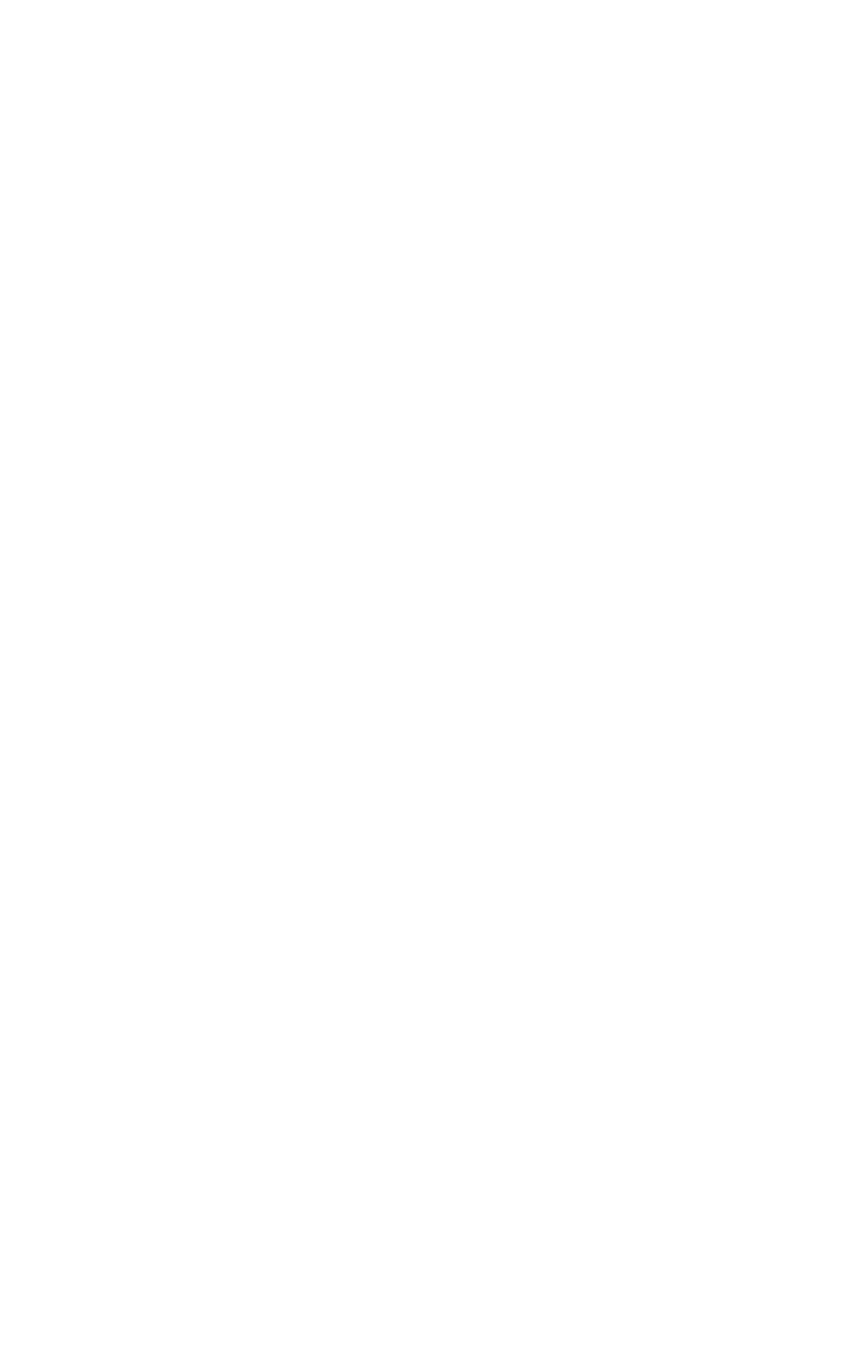
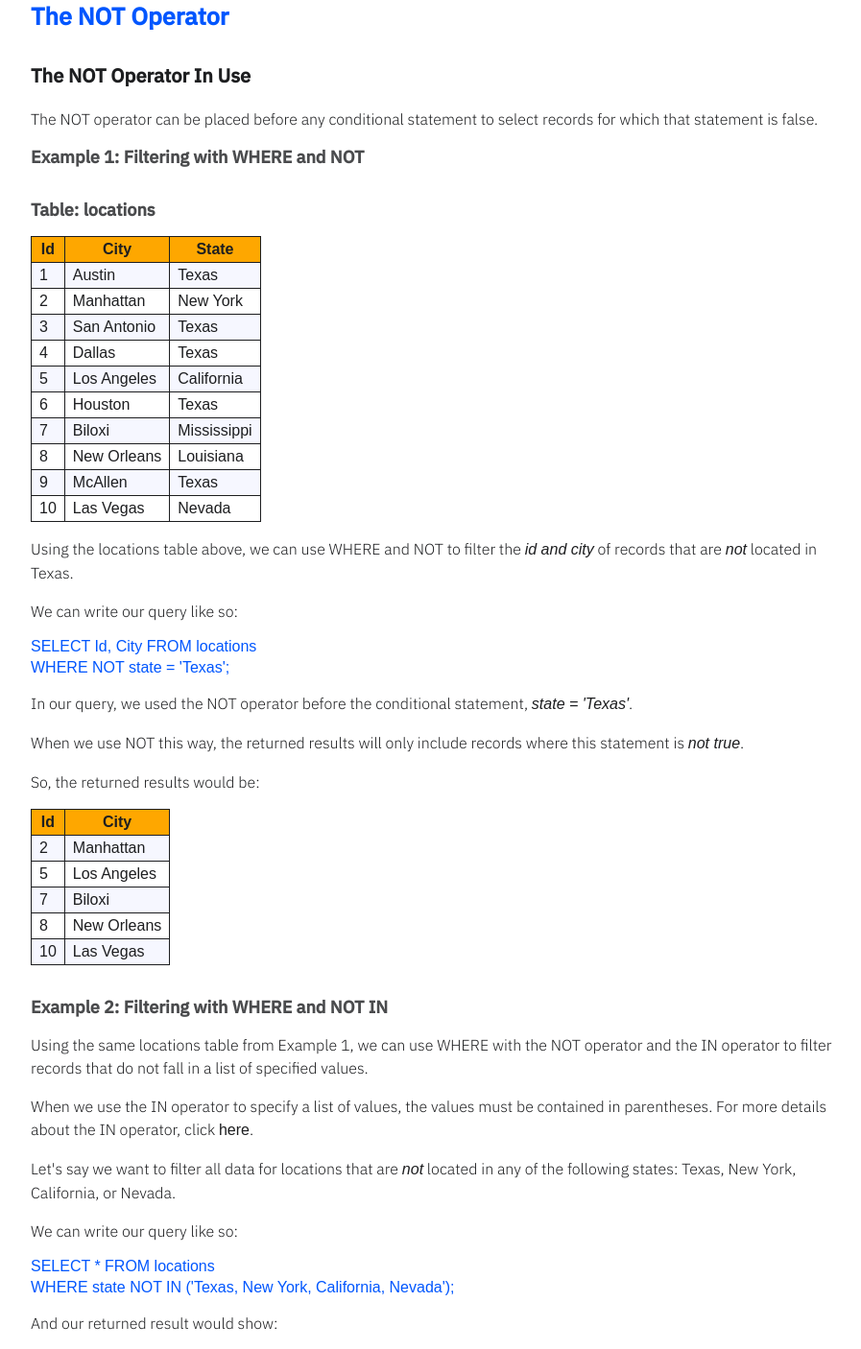
Before and after one commit to agviray/sql-notebook, a React (Create React App) app: page /not-operator in a window 1280 px wide. Before the commit this address had no page. Shown: the part 160-1566 px from the top of the page at 96% size, without its empty margins (182-1079 px from the left). Before the commit the page ends 800 px from the top, so only its background shows below. Built offline with nearby package versions, Linux system fonts and the light colour scheme.

Commit message:
Create NotOperator page and styles

```diff
--- a/src/components/App.js
+++ b/src/components/App.js
@@ -10,6 +10,7 @@ import CreateTable from './pages/CreateTable';
 import Delete from './pages/Delete';
 import InOperator from './pages/InOperator';
 import InsertInto from './pages/InsertInto';
+import NotOperator from './pages/NotOperator';
 import OrderBy from './pages/OrderBy';
 import QueriesWithExpressions from './pages/QueriesWithExpressions';
 import Update from './pages/Update';
@@ -36,6 +37,7 @@ const App = () => {
         <Route path="update" element={<Update />} />
         <Route path="where" element={<Where />} />
         <Route path="in-operator" element={<InOperator />} />
+        <Route path="not-operator" element={<NotOperator />} />
       </Route>
     </Routes>
   );
--- /dev/null
+++ b/src/components/pages/NotOperator.js
@@ -0,0 +1,126 @@
+import React from 'react';
+import { Link } from 'react-router-dom';
+import Table from '../Table';
+
+const tableAHeadings = ['Id', 'City', 'State'];
+const tableARows = [
+  ['1', 'Austin', 'Texas'],
+  ['2', 'Manhattan', 'New York'],
+  ['3', 'San Antonio', 'Texas'],
+  ['4', 'Dallas', 'Texas'],
+  ['5', 'Los Angeles', 'California'],
+  ['6', 'Houston', 'Texas'],
+  ['7', 'Biloxi', 'Mississippi'],
+  ['8', 'New Orleans', 'Louisiana'],
+  ['9', 'McAllen', 'Texas'],
+  ['10', 'Las Vegas', 'Nevada'],
+];
+
+const tableBHeadings = ['Id', 'City'];
+const tableBRows = [
+  ['2', 'Manhattan'],
+  ['5', 'Los Angeles'],
+  ['7', 'Biloxi'],
+  ['8', 'New Orleans'],
+  ['10', 'Las Vegas'],
+];
+
+const tableCRows = [
+  ['7', 'Biloxi', 'Mississippi'],
+  ['8', 'New Orleans', 'Louisiana'],
+];
+
+const NotOperator = () => {
+  return (
+    <div className="wrapper">
+      <section>
+        <div>
+          <div className="headingContainer">
+            <h2>The NOT Operator</h2>
+          </div>
+          <div className="notOperator">
+            <section>
+              <article>
+                <h3>The NOT Operator In Use</h3>
+                <p>
+                  The NOT operator can be placed before any conditional
+                  statement to select records for which that statement is false.
+                </p>
+              </article>
+              <article>
+                <h4>Example 1: Filtering with WHERE and NOT</h4>
+                <div className="tableContainer">
+                  <h4>Table: locations</h4>
+                  <Table
+                    tableHeadings={tableAHeadings}
+                    tableRows={tableARows}
+                  />
+                </div>
+                <p>
+                  Using the locations table above, we can use WHERE and NOT to
+                  filter the <em>id and city</em> of records that are{' '}
+                  <em>not</em> located in Texas.
+                </p>
+                <p>We can write our query like so:</p>
+                <div className="queryContainer">
+                  <span>SELECT Id, City FROM locations</span>
+                  <span>WHERE NOT state = 'Texas';</span>
+                </div>
+                <p>
+                  In our query, we used the NOT operator before the conditional
+                  statement, <em>state = 'Texas'</em>.
+                </p>
+                <p>
+                  When we use NOT this way, the returned results will only
+                  include records where this statement is <em>not true</em>.
+                </p>
+                <p>So, the returned results would be:</p>
+                <div className="tableContainer">
+                  <Table
+                    tableHeadings={tableBHeadings}
+                    tableRows={tableBRows}
+                  />
+                </div>
+              </article>
+              <article>
+                <h4>Example 2: Filtering with WHERE and NOT IN</h4>
+                <p>
+                  Using the same locations table from Example 1, we can use
+                  WHERE with the NOT operator and the IN operator to filter
+                  records that do not fall in a list of specified values.
+                </p>
+                <p>
+                  When we use the IN operator to specify a list of values, the
+                  values must be contained in parentheses. For more details
+                  about the IN operator, click{' '}
+                  <Link to={'/in-operator'}>here</Link>.
+                </p>
+                <p>
+                  Let's say we want to filter all data for locations that are{' '}
+                  <em>not</em> located in any of the following states: Texas,
+                  New York, California, or Nevada.
+                </p>
+                <p>We can write our query like so:</p>
+                <div className="queryContainer">
+                  <span>SELECT * FROM locations</span>
+                  <span>
+                    WHERE state NOT IN ('Texas, New York, California, Nevada');
+                  </span>
+                </div>
+                <p>And our returned result would show:</p>
+                <div className="tableContainer">
+                  <Table
+                    tableHeadings={tableAHeadings}
+                    tableRows={tableCRows}
+                  />
+                </div>
+              </article>
+            </section>
+          </div>
+        </div>
+      </section>
+    </div>
+  );
+};
+
+export default NotOperator;
--- a/src/components/pages/TableOfContents.js
+++ b/src/components/pages/TableOfContents.js
@@ -39,6 +39,10 @@ const tableOfContentsContent = [
     path: '../in-operator',
   },
   {
+    name: 'Operators - NOT',
+    path: '../not-operator',
+  },
+  {
     name: 'Queries with Expressions (and the AS keyword)',
     path: '../queries-with-expressions',
   },
--- a/src/sass/main.css
+++ b/src/sass/main.css
@@ -586,6 +586,30 @@ header > nav > .content .hamburger.toggledOpen > span:nth-of-type(3) {
   font-family: "IBM Plex Sans Light", Arial, Helvetica, sans-serif;
 }
 
+.notOperator h3 {
+  font-size: 20px;
+  padding-bottom: 1.25rem;
+}
+.notOperator h4 {
+  color: #4a4b4d;
+  font-size: 18px;
+  padding-bottom: 1rem;
+}
+.notOperator p:not(:nth-of-type(1)) {
+  padding-top: 1rem;
+}
+.notOperator section:not(:nth-child(1)),
+.notOperator article:not(:nth-child(1)) {
+  padding-top: 1rem;
+}
+.notOperator section > article:nth-of-type(1) {
+  padding-top: 0;
+}
+.notOperator .tableContainer {
+  padding-top: 1rem;
+  padding-bottom: 1rem;
+}
+
 .orderBy h3 {
   font-size: 20px;
   padding-bottom: 1.25rem;
--- a/src/sass/main.scss
+++ b/src/sass/main.scss
@@ -18,6 +18,7 @@
 @import './pages/home-page';
 @import './pages/in-operator';
 @import './pages/insert-into';
+@import './pages/not-operator';
 @import './pages/order-by';
 @import './pages/page-layout';
 @import './pages/queries-with-expressions';
--- /dev/null
+++ b/src/sass/pages/_not-operator.scss
@@ -0,0 +1,23 @@
+.notOperator {
+  @include generalH3;
+  @include generalH4;
+  @include generalParagraph;
+
+  section,
+  article {
+    &:not(:nth-child(1)) {
+      padding-top: 1rem;
+    }
+  }
+
+  section > article {
+    &:nth-of-type(1) {
+      padding-top: 0;
+    }
+  }
+
+  .tableContainer {
+    padding-top: 1rem;
+    padding-bottom: 1rem;
+  }
+}
```
Also changed, not shown: 1 other file (tests, documents, lock files or other folders).
